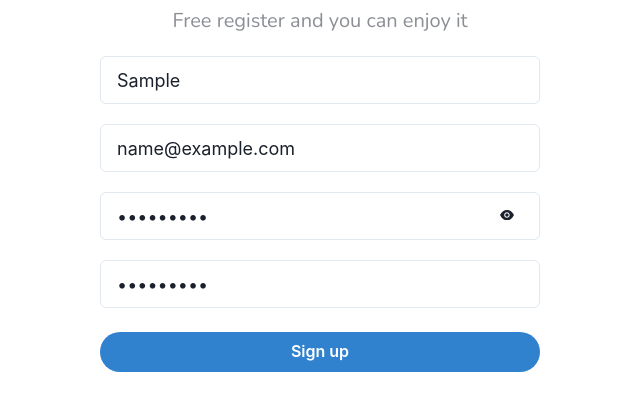
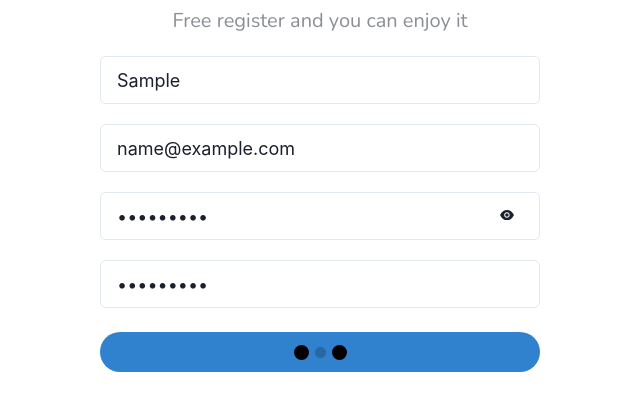
Before and after one commit to akash-khan-dev/linkedin-app, a React (Vite) app: page /registration in a window 1280 px wide. Both pictures are taken after typing "Sample", "name@example.com", "Sample123", "Sample123" into the empty fields and a click on the button "Sign up". Shown: the part 242-652 px from the top of the page, without its empty margins (320-960 px from the left). Built offline with nearby package versions, Linux system fonts and the light colour scheme; no server answers.

Commit message:
registration button react loading funtionality add

```diff
--- a/package.json
+++ b/package.json
@@ -20,6 +20,7 @@
     "react-dom": "^18.2.0",
     "react-icons": "^4.9.0",
     "react-router-dom": "^6.11.2",
+    "react-spinners": "^0.13.8",
     "yup": "^1.2.0"
   },
   "devDependencies": {
--- a/src/page/Registration/index.jsx
+++ b/src/page/Registration/index.jsx
@@ -7,6 +7,7 @@ import { useFormik } from "formik";
 import { SignUp } from "../../Validation/Validation";
 import { AiFillEye } from "react-icons/ai";
 import { AiOutlineEyeInvisible } from "react-icons/ai";
+import BeatLoader from "react-spinners/BeatLoader";
 // firebase
 import {
   getAuth,
@@ -16,6 +17,7 @@ import {
 const Registration = () => {
   const auth = getAuth();
   const [isShowPass, setIsShowPass] = useState(true);
+  let [loading, setLoading] = useState(false);
   const initialValues = {
     fullname: "",
     email: "",
@@ -26,12 +28,14 @@ const Registration = () => {
     initialValues: initialValues,
     validationSchema: SignUp,
     onSubmit: () => {
+      setLoading(true);
       createUserWithEmailAndPassword(
         auth,
         formik.values.email,
         formik.values.password
       ).then(() => {
         sendEmailVerification(auth.currentUser);
+        setLoading(false);
       });
     },
   });
@@ -120,6 +124,7 @@ const Registration = () => {
                   formik.errors.confirmpassword}
               </span>
 
+              {!loading ? (
                 <Button
                   type="submit"
                   className="reg-btn"
@@ -129,6 +134,17 @@ const Registration = () => {
                 >
                   Sign up
                 </Button>
+              ) : (
+                <Button
+                  type="submit"
+                  className="reg-btn"
+                  mt="6"
+                  width="full"
+                  colorScheme="blue"
+                >
+                  <BeatLoader />
+                </Button>
+              )}
             </form>
           </div>
         </div>
```
Also changed, not shown: 1 other file (tests, documents, lock files or other folders). Lines whose indentation alone changed are shown as unchanged.
